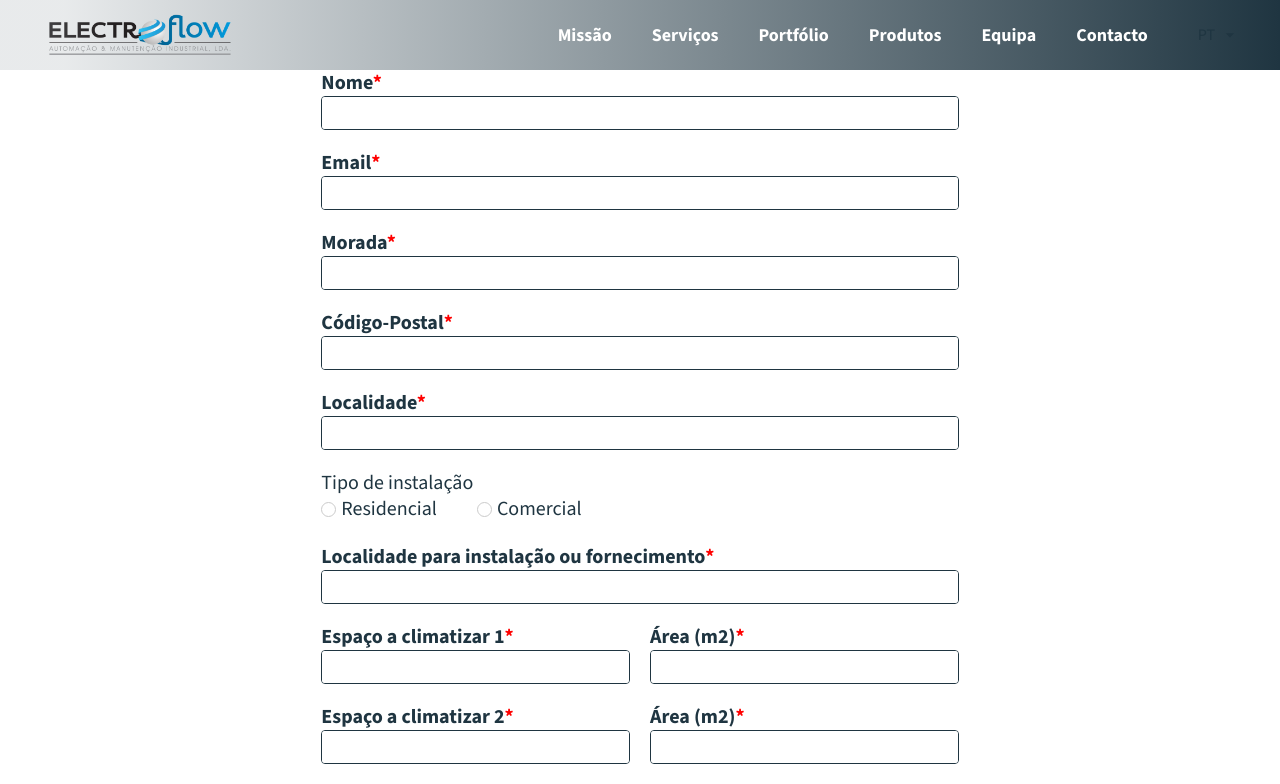
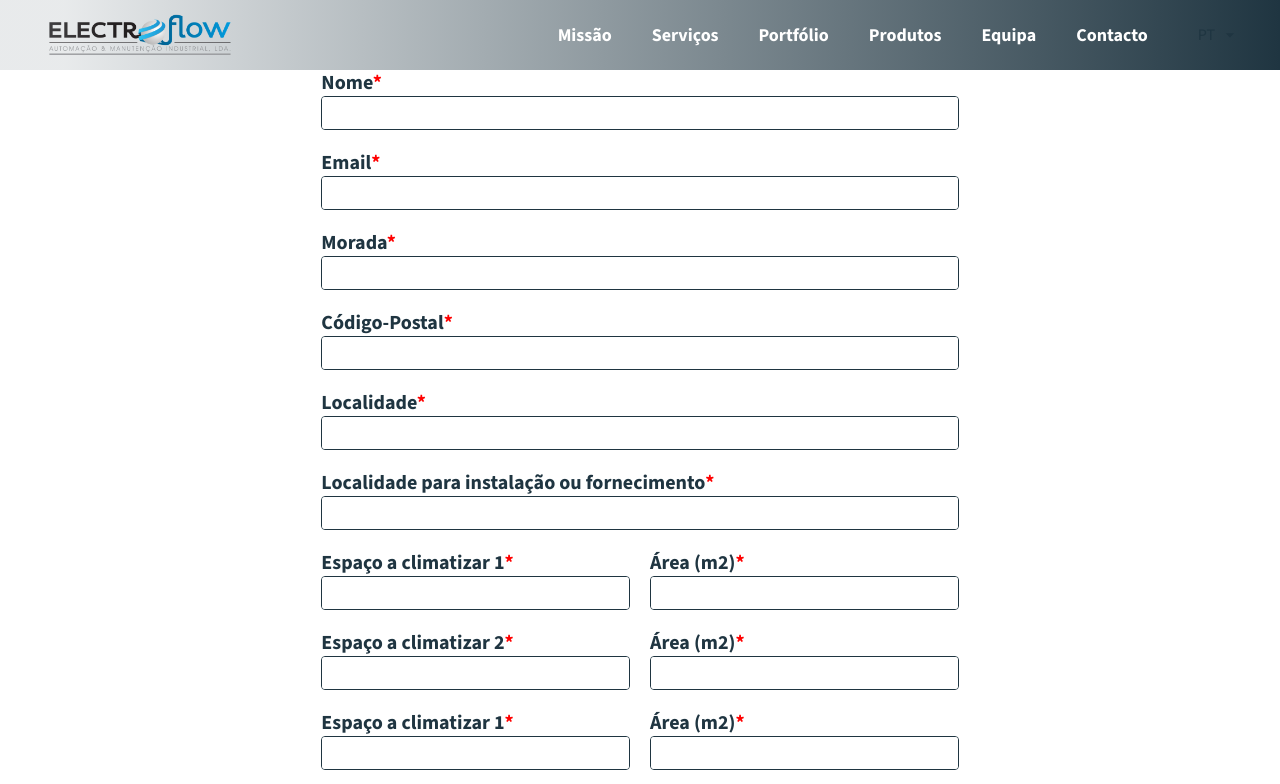
Before and after one commit to gandroide/electroflow-site, a React (Vite) app: page /budget in a window 1280 px wide. Shown: the top 784 px of the page. Built offline with nearby package versions, Linux system fonts and the light colour scheme.

Commit message:
Alguma coisa

```diff
--- a/src/components/Form/index.tsx
+++ b/src/components/Form/index.tsx
@@ -5,7 +5,7 @@
   FormProps,
   isTextInput,
   isTextareaInput,
-  isRadioInput,
+  // isRadioInput,
 } from '../../interfaces';
 import { Grid, GridItem } from '../Grid';
 import RadioInput from '../Inputs/RadioInput';
@@ -67,26 +67,26 @@
         );
       }
 
-      if (isRadioInput(input)) {
-        return (
-          <GridItem columns={columns} key={id}>
-            <RadioInput
-              id={id}
-              label={label}
-              hasError={hasError}
-              errorMsg={errorMsg}
-              isRequired={isRequired}
-              changeHandler={(e) =>
-                formActions({
-                  type: ActionTypes.CHANGE,
-                  payload: { event: e, index },
-                })
-              }
-              options={input.options}
-            />
-          </GridItem>
-        );
-      }
+      // if (isRadioInput(input)) {
+      //   return (
+      //     <GridItem columns={columns} key={id}>
+      //       <RadioInput
+      //         id={id}
+      //         label={label}
+      //         hasError={hasError}
+      //         errorMsg={errorMsg}
+      //         isRequired={isRequired}
+      //         changeHandler={(e) =>
+      //           formActions({
+      //             type: ActionTypes.CHANGE,
+      //             payload: { event: e, index },
+      //           })
+      //         }
+      //         options={input.options}
+      //       />
+      //     </GridItem>
+      //   );
+      // }
     });
   };
 
--- a/src/hooks/useFormInputs.ts
+++ b/src/hooks/useFormInputs.ts
@@ -1,5 +1,5 @@
 import react, { useReducer, ChangeEvent, Dispatch } from 'react';
-import { InputProps, isRadioInput, isTextInput, isTextareaInput } from '../interfaces';
+import { InputProps, isTextInput, isTextareaInput } from '../interfaces';
 
 type UseFormInputs = (inputs: InputProps[]) => { formInputs: UseFormInputsState, formActions: Dispatch<UseFormInputsActions> };
 
@@ -29,10 +29,10 @@
                 currentInput.value = payload.event.target.value;
             }
 
-            if (isRadioInput(currentInput)) {
-                const optionIndex = currentInput.options.findIndex((option) => option.value === payload.event.target.value);
-                currentInput.options = currentInput.options.map((option, index) => ({...option, isChecked: optionIndex === index}));
-            }
+            // if (isRadioInput(currentInput)) {
+            //     const optionIndex = currentInput.options.findIndex((option) => option.value === payload.event.target.value);
+            //     currentInput.options = currentInput.options.map((option, index) => ({...option, isChecked: optionIndex === index}));
+            // }
 
             return stateCopy;
         default:
--- a/src/interfaces/index.ts
+++ b/src/interfaces/index.ts
@@ -57,7 +57,7 @@
 };
 
 // Component Props
-export type InputProps = TextareaInput | BasicInput | RadioInput;
+export type InputProps = TextareaInput | BasicInput;
 
 export type FormProps = {
   ref?: React.MutableRefObject<HTMLInputElement | null>;
@@ -134,6 +134,6 @@
   return input.type === 'textarea';
 };
 
-export const isRadioInput = (input: InputProps): input is RadioInput => {
-  return input.type === 'radio';
-};
+// export const isRadioInput = (input: InputProps): input is RadioInput => {
+//   return input.type === 'radio';
+// };
--- a/src/layouts/ContactUs/index.tsx
+++ b/src/layouts/ContactUs/index.tsx
@@ -25,7 +25,7 @@
 
 const formInputs: InputProps[] = [
   {
-    id: 'name',
+    id: 'from_name',
     label: 'Nome',
     value: '',
     hasError: false,
@@ -39,7 +39,7 @@
     },
   },
   {
-    id: 'email',
+    id: 'from_email',
     label: 'Email',
     value: '',
     hasError: false,
@@ -73,6 +73,32 @@
   const serviceId = 'service_yaj63pi';
   const templateId = 'template_i6j2fkx';
   const publicKey = 'MwjIzGM8lMjpEKNPb';
+
+  const onSubmitCallback: FormProps['submitCallback'] = (inputs) => {
+    console.log(inputs);
+
+    const emailObj: {
+      [key: string]: string;
+    } = {};
+
+    inputs.forEach((input) => {
+      emailObj[input.id] = input.value;
+    });
+
+    axios
+      .post('https://api.emailjs.com/api/v1.0/email/send', {
+        service_id: serviceId,
+        template_id: templateId,
+        user_id: publicKey,
+        template_params: emailObj,
+      })
+      .then((response: any) => {
+        console.log(response);
+      })
+      .catch((e) => {
+        console.log(e);
+      });
+  };
 
   const handleSubmit = async (e: any) => {
     e.preventDefault();
@@ -140,22 +166,7 @@
       <StyledContactUsContent>
         <StyledFormContainer>
           <StyledQuaternaryTitle>Envie-nos uma mensagem</StyledQuaternaryTitle>
-          {/* <Form
-            // ref={formRef}
-            inputs={formInputs}
-            submitCallback={handleSubmit}
-          /> */}
-          <form onSubmit={handleSubmit}>
-            <label htmlFor="name">namesdgsdsdgdgd</label>
-            <input
-              style={{ backgroundColor: 'aqua' }}
-              type="text"
-              name="name"
-            />
-            <input type="text" name="name" />
-            <input type="text" name="name" />
-            <button>enviar</button>
-          </form>
+          <Form inputs={formInputs} submitCallback={onSubmitCallback} />
         </StyledFormContainer>
         <StyledContactUsInformationContainer>
           <StyledQuaternaryTitle>Informação do contacto</StyledQuaternaryTitle>
```
